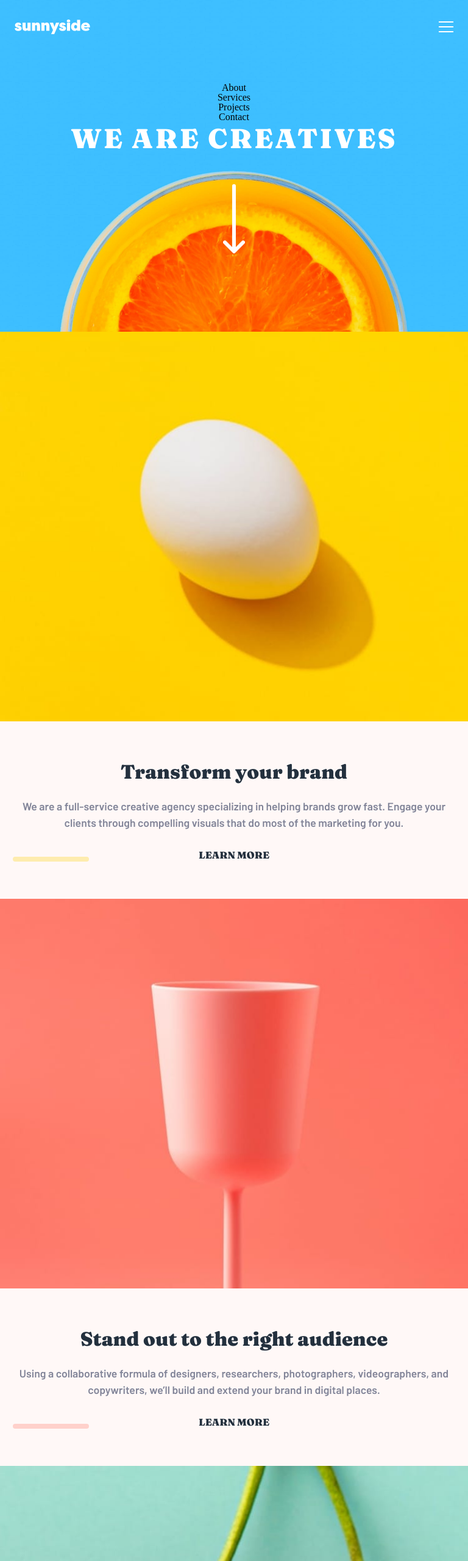
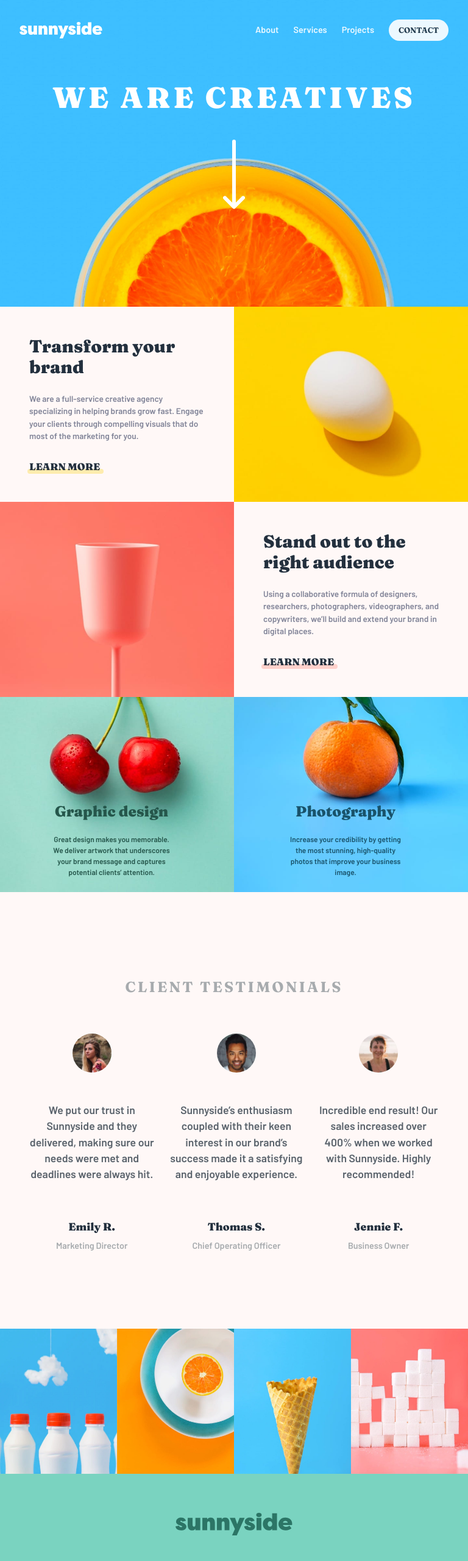
Before and after one commit to Fola-Joe/Sunnyside-agency-landing-page, a plain HTML site: page index.html in a window 768 px wide. Shown: the top 2560 px of the page at 61% size. Drawn offline with Linux system fonts and the light colour scheme.

Commit message:
Update Media query

```diff
--- a/index.html
+++ b/index.html
@@ -32,7 +32,7 @@
     <main>
       <section class="first-section">
         <picture>
-          <source media="(min-width: 1024px)" srcset="images/desktop/image-transform.jpg">
+          <source media="(min-width: 546px)" srcset="images/desktop/image-transform.jpg">
           <img src="images/mobile/image-transform.jpg" alt="egg image" class="egg-img">
         </picture>
         <article>
@@ -45,7 +45,7 @@
 
       <section class="second-section">
         <picture>
-          <source media="(min-width: 1024px)" srcset="images/desktop/image-stand-out.jpg">
+          <source media="(min-width: 546px)" srcset="images/desktop/image-stand-out.jpg">
           <img src="images/mobile/image-stand-out.jpg" alt="">
         </picture>
         <article>
@@ -59,7 +59,7 @@
       <section class="third-section">
         <section>
           <picture>
-            <source media="(min-width: 1024px)" srcset="images/desktop/image-graphic-design.jpg">
+            <source media="(min-width: 546px)" srcset="images/desktop/image-graphic-design.jpg">
             <img src="images/mobile/image-graphic-design.jpg" alt="">
           </picture>
           <div class="graphic-design">
@@ -71,7 +71,7 @@
 
         <section>
           <picture>
-            <source media="(min-width: 1024px)" srcset="images/desktop/image-photography.jpg">
+            <source media="(min-width: 546px)" srcset="images/desktop/image-photography.jpg">
             <img src="images/mobile/image-photography.jpg" alt="">
           </picture>
           <div class="photography">
@@ -120,19 +120,19 @@
 
       <section class="images">
         <picture>
-          <source media="(min-width: 1024px)" srcset="images/desktop/image-gallery-milkbottles.jpg">
+          <source media="(min-width: 546px)" srcset="images/desktop/image-gallery-milkbottles.jpg">
           <img src="images/mobile/image-gallery-milkbottles.jpg" alt="">
         </picture>
         <picture>
-          <source media="(min-width: 1024px)" srcset="images/desktop/image-gallery-orange.jpg">
+          <source media="(min-width: 546px)" srcset="images/desktop/image-gallery-orange.jpg">
           <img src="images/mobile/image-gallery-orange.jpg" alt="">
         </picture>
         <picture>
-          <source media="(min-width: 1024px)" srcset="images/desktop/image-gallery-cone.jpg">
+          <source media="(min-width: 546px)" srcset="images/desktop/image-gallery-cone.jpg">
           <img src="images/mobile/image-gallery-cone.jpg" alt="">
         </picture>
         <picture>
-          <source media="(min-width: 1024px)" srcset="images/desktop/image-gallery-sugarcubes.jpg">
+          <source media="(min-width: 546px)" srcset="images/desktop/image-gallery-sugarcubes.jpg">
           <img src="images/mobile/image-gallery-sugar-cubes.jpg" alt="">
         </picture>
       </section>
--- a/style.css
+++ b/style.css
@@ -110,6 +110,7 @@ h2 {
     text-transform: uppercase;
     color: hsl(212, 27%, 19%);
     position: relative;
+    display: inline-block;
 }
 .first-section h4::before, .second-section h4::before {
     content: '';
@@ -123,8 +124,14 @@ h2 {
 }
 .first-section h4::before {background-color: hsla(51, 100%, 49%, 0.3);}
 .second-section h4::before {background-color: hsla(7, 99%, 70%, 0.3);}
-.first-section h4:hover::before {background-color: hsl(51, 100%, 49%);}
-.second-section h4:hover::before {background-color: hsl(7, 99%, 70%);}
+.first-section h4:hover::before {
+    background-color: hsl(51, 100%, 49%);
+    transition: ease-in 0.3s;
+}
+.second-section h4:hover::before {
+    background-color: hsl(7, 99%, 70%);
+    transition: ease-in 0.3s;
+}
 .first-section h4:hover, .second-section h4:hover {cursor: pointer;}
 .first-section img, .second-section img, .third-section img, .images img {width: 100%;}
 .third-section > section {position: relative;}
@@ -226,7 +233,7 @@ footer li:hover {
     transition: ease-in 0.3s;
 }
 
-@media screen and (max-width: 425px) {
+@media screen and (max-width: 545px) {
     header {position: relative;}
     header ul {
         font-family: 'Barlow', sans-serif;
@@ -265,6 +272,25 @@ footer li:hover {
         border-radius: 2rem;
         font-size: 1rem;
     }
+    header li:last-child:hover {
+        cursor: pointer;
+        color: hsl(51, 100%, 49%);
+        background-color: hsl(210, 4%, 67%);
+        transition: ease-in 0.3s;
+    }
+}
+
+@media screen and (max-width: 320px) {
+    h1 {font-size: 2rem;}
+    footer ul {gap: 1.5rem;}
+    header li:last-child {margin: 0 10% 0;}
+}
+
+@media screen and (min-width: 426px) and (max-width: 545px) {
+    h1 {font-size: 3rem;}
+    .third-section h3 {font-size: 2.2rem;}
+    .third-section p {font-size: 1.25rem;}
+    .fourth-section > section {padding-left: 10%; padding-right: 10%;}
 }
 
 @media screen and (min-width: 426px) {
@@ -275,7 +301,7 @@ footer li:hover {
     }
 }
 
-@media screen and (min-width: 1024px) {
+@media screen and (min-width: 546px) {
     header {padding-bottom: 20rem;}
     #hamburger {display: none;}
     .nav-img {margin: 0;}
@@ -335,6 +361,10 @@ footer li:hover {
         text-align: left;
     }
     h2{font-size: 2.8rem;}
+    .photography, .graphic-design {
+        width: 50%;
+        left: 25%;
+    }
     .fourth-section {padding: 9rem 6rem 8rem;}
     .fourth-section > h4 {font-size: 1.5rem;}
     .fourth-section > section {
@@ -350,3 +380,43 @@ footer li:hover {
         grid-template-columns: 1fr 1fr 1fr 1fr;
     }
 }
+
+
+@media screen and (min-width: 546px) and (max-width: 825px) {
+    header {padding-bottom: 10rem;}
+    nav {margin: 0 2rem 4rem;}
+    .header-logo {width: 8.5rem;}
+    nav ul {
+        gap: 1.5rem;
+        font-size: 0.9rem;
+    }
+    nav > ul li:last-child {
+        padding: 0.7rem 1rem;
+        font-size: 0.8rem;
+    }
+    h1 {
+        font-size: 3rem;
+        margin-bottom: 2.5rem;
+        letter-spacing: 0.3rem;
+    }
+    .first-section article, .second-section article {padding: 12.5%;}
+    .first-section h2, .second-section h2 {font-size: 1.8rem;}
+    .first-section p, .second-section p {font-size: 0.85rem;}
+    .third-section div {bottom: 1.5rem; left: 18.5%;}
+    .third-section h3 {font-size: 1.5rem;}
+    .third-section p {font-size: 0.75rem;}
+    .fourth-section {
+        padding-left: 5%;
+        padding-right: 5%;
+    }
+    .fourth-section > section p {margin-left: 0.5rem; margin-right: 0.5rem;}
+}
+
+@media screen and (min-width: 826px) and (max-width: 1200px) {
+    header {padding-bottom: 8rem;}
+    h1 {margin-bottom: 1.5rem; font-size: 3rem;}
+    .first-section article, .second-section article {padding: 13.5% 15%;}
+    .first-section h2, .second-section h2 {font-size: 2.2rem;}
+    .first-section p, .second-section p {font-size: 1rem;}
+    .third-section div {width: 75%; left: 10%;}
+}
```
